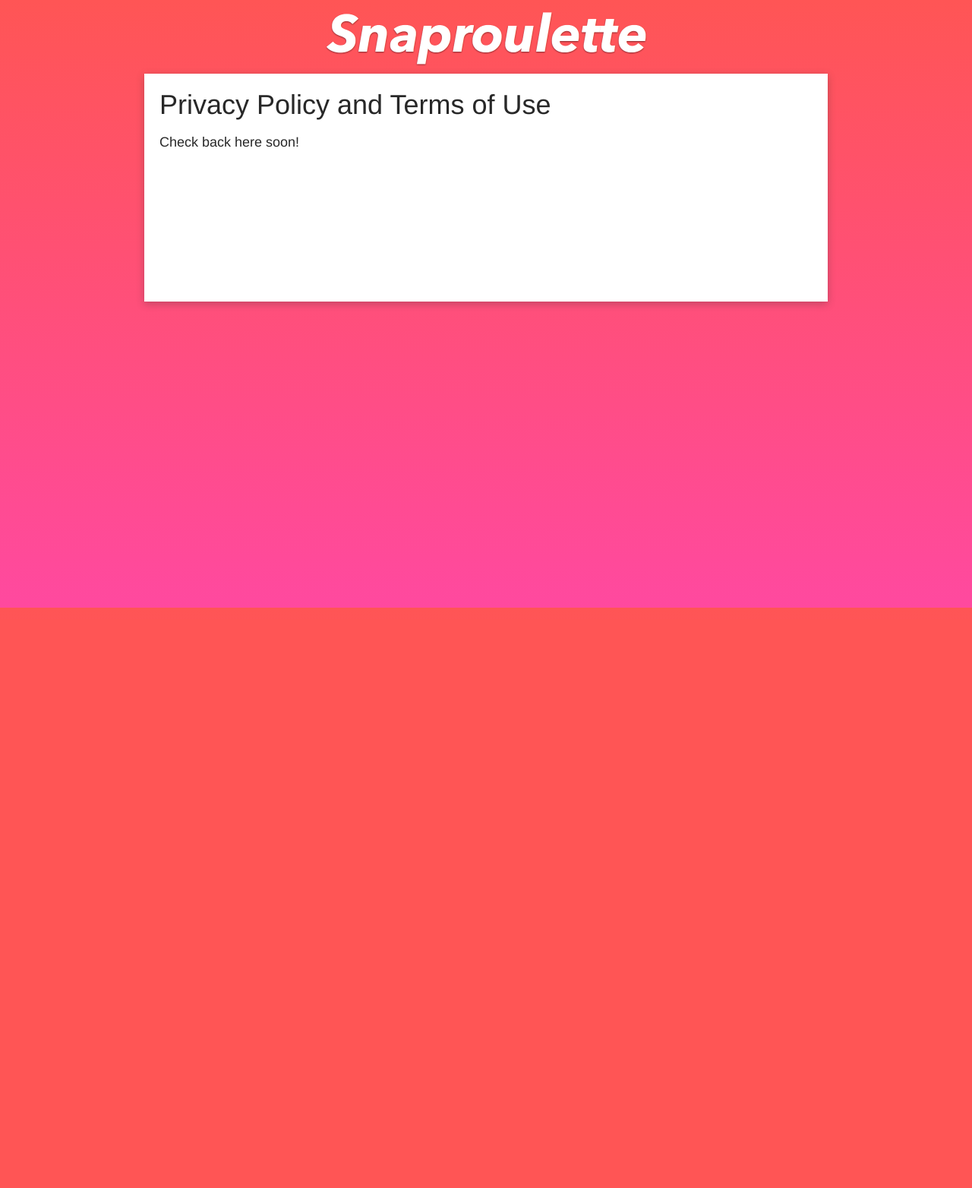
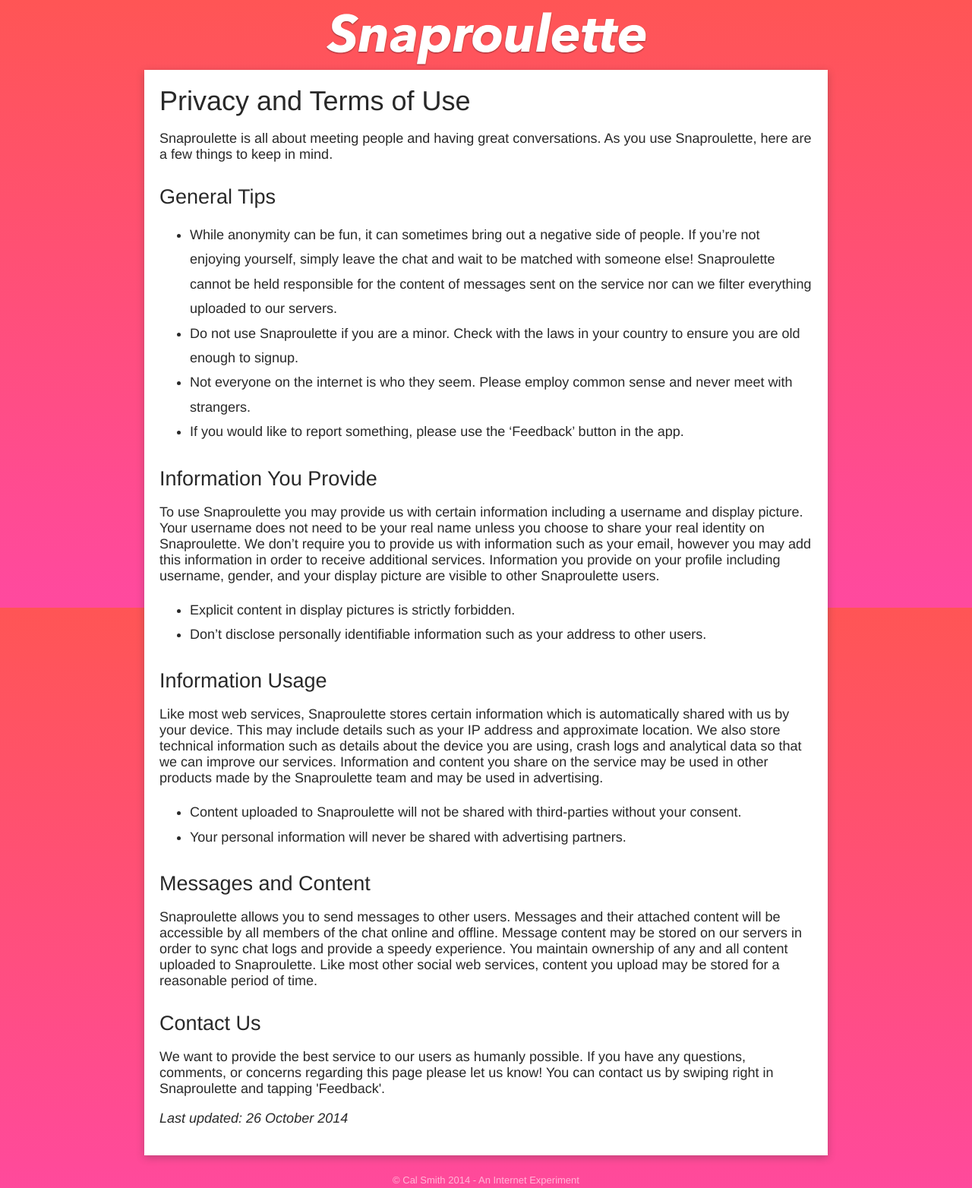
Before and after one commit to calsmith/calsmith.github.io, a plain HTML site: page snaproulette/terms.html in a window 1280 px wide. Shown: the top 1564 px of the page at 76% size. Before the commit the page ends 815 px from the top, so only its background shows below. Drawn offline with nearby package versions, Linux system fonts and the light colour scheme.

Commit message:
Updated Privacy Policy

```diff
--- a/snaproulette/css/style.css
+++ b/snaproulette/css/style.css
@@ -20,7 +20,7 @@
 
 
 html {
-    height: 100%;
+    /*height: 100%;*/
 }
 body {
     margin: 0;
@@ -38,12 +38,13 @@ body {
 	background-image: linear-gradient(#FF5555, #FF499F);
 }
 
-.page-logo {
+img.page-logo {
 	margin-left: auto;
 	margin-right: auto;
 	margin-top: 15px;
 	margin-bottom: 5px;
-	width: 500px;
+	width: 424px;
+	display: block;
 	text-align: center;
 }
 
@@ -57,12 +58,17 @@ body {
 	box-shadow: 0px 3px 10px 0px rgba(50, 50, 50, 0.3);
 	box-sizing: border-box;
 	padding: 20px;
+	margin-bottom: 25px;
 }
 
 h1,h2,h3 {
 	font-weight: 200;
 	margin: 0px;
 	padding: 0px;
+}
+
+h2 {
+	margin-top: 30px;
 }
 
 .hero-container {
@@ -74,3 +80,25 @@ h1,h2,h3 {
 	display: block;
 	margin-top: 50px;
 }
+
+ul {
+	line-height: 1.8;
+}
+
+.footer {
+	width: 100%;
+	text-align: center;
+	font-size: 13px;
+	opacity: 0.6;
+	margin-bottom: 50px;
+}
+
+@media screen and (max-width: 1000px) {
+	.page {
+		width: 100%;
+	}
+	img.page-logo {
+		max-width: 424px;
+		width: 70%
+	}
+}
--- a/snaproulette/terms.html
+++ b/snaproulette/terms.html
@@ -11,12 +11,41 @@
 </head>
 <body>
 
-<div class="page-logo"><img src="img/logo.png" width="424"></div>
+<img src="img/logo.png" class="page-logo">
 <div class="page">
-	<h1>Privacy Policy and Terms of Use</h1>
-	<p>Check back here soon!</p>
+	<h1>Privacy and Terms of Use</h1>
+	<p>Snaproulette is all about meeting people and having great conversations. As you use Snaproulette, here are a few things to keep in mind.</p>
+
+	<h2>General Tips</h2>
+	<ul>
+		<li>While anonymity can be fun, it can sometimes bring out a negative side of people. If you’re not enjoying yourself, simply leave the chat and wait to be matched with someone else! Snaproulette cannot be held responsible for the content of messages sent on the service nor can we filter everything uploaded to our servers.</li>
+		<li>Do not use Snaproulette if you are a minor. Check with the laws in your country to ensure you are old enough to signup.</li>
+		<li>Not everyone on the internet is who they seem. Please employ common sense and never meet with strangers.</li>
+		<li>If you would like to report something, please use the ‘Feedback’ button in the app.</li>
+	</ul>
+
+
+	<h2>Information You Provide</h2>
+	<p>To use Snaproulette you may provide us with certain information including a username and display picture. Your username does not need to be your real name unless you choose to share your real identity on Snaproulette. We don’t require you to provide us with information such as your email, however you may add this information in order to receive additional services. Information you provide on your profile including username, gender, and your display picture are visible to other Snaproulette users.</p>
+	<ul>
+		<li>Explicit content in display pictures is strictly forbidden.</li>
+		<li>Don’t disclose personally identifiable information such as your address to other users.</li>
+	</ul>
+
+	<h2>Information Usage</h2>
+	<p>Like most web services, Snaproulette stores certain information which is automatically shared with us by your device. This may include details such as your IP address and approximate location. We also store technical information such as details about the device you are using, crash logs and analytical data so that we can improve our services. Information and content you share on the service may be used in other products made by the Snaproulette team and may be used in advertising.</p>
+	<ul>
+		<li>Content uploaded to Snaproulette will not be shared with third-parties without your consent.</li>
+		<li>Your personal information will never be shared with advertising partners.</li>
+	</ul>
+
+	<h2>Messages and Content</h2>
+	<p>Snaproulette allows you to send messages to other users. Messages and their attached content will be accessible by all members of the chat online and offline. Message content may be stored on our servers in order to sync chat logs and provide a speedy experience. You maintain ownership of any and all content uploaded to Snaproulette. Like most other social web services, content you upload may be stored for a reasonable period of time.</p>
+
+	<h2>Contact Us</h2>
+	<p>We want to provide the best service to our users as humanly possible. If you have any questions, comments, or concerns regarding this page please let us know! You can contact us by swiping right in Snaproulette and tapping 'Feedback'.</p><p><i>Last updated: 26 October 2014</i></p>
 </div>
-
+<div class="footer">&copy; Cal Smith 2014 - An Internet Experiment</div>
 
 
 </body>
```
